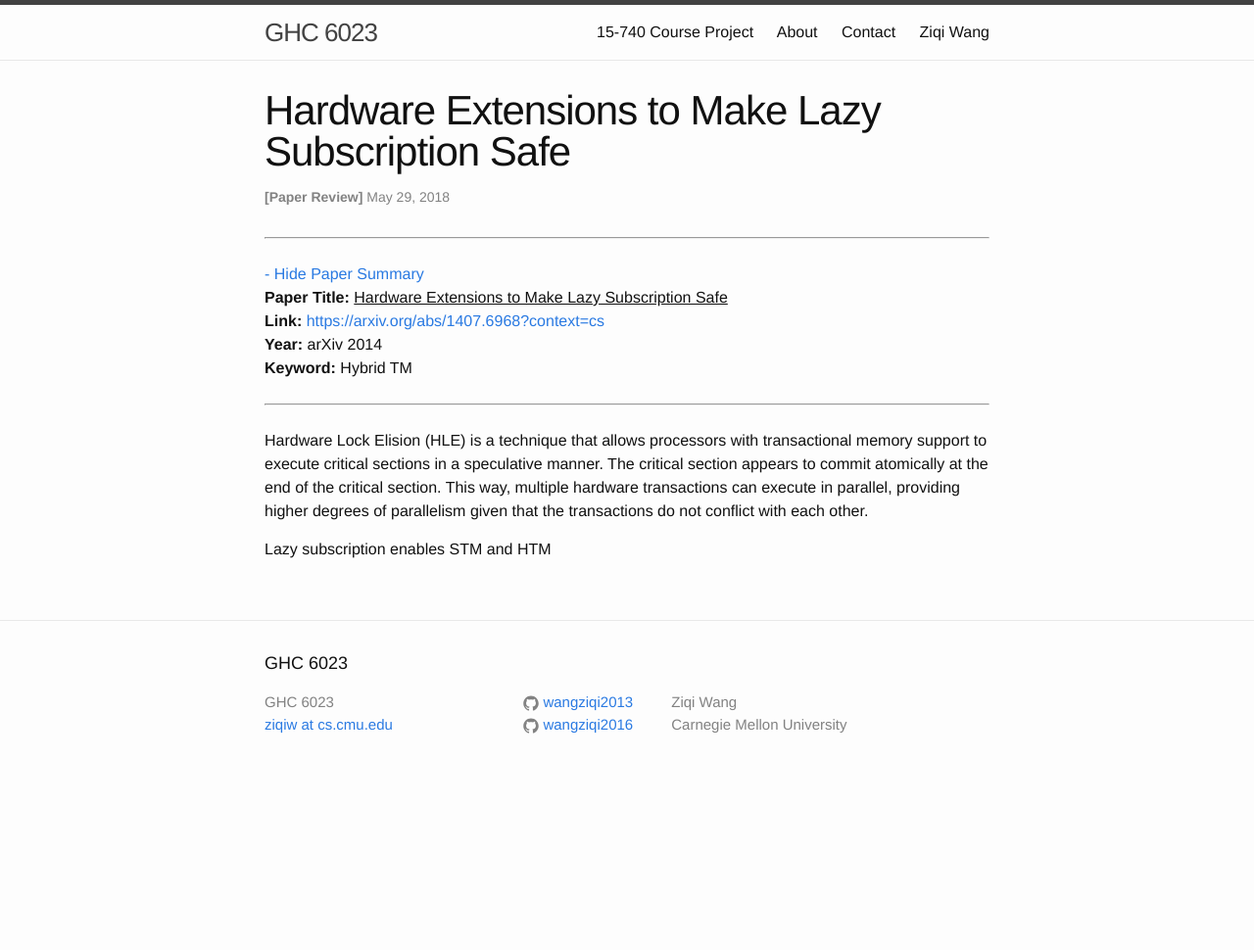
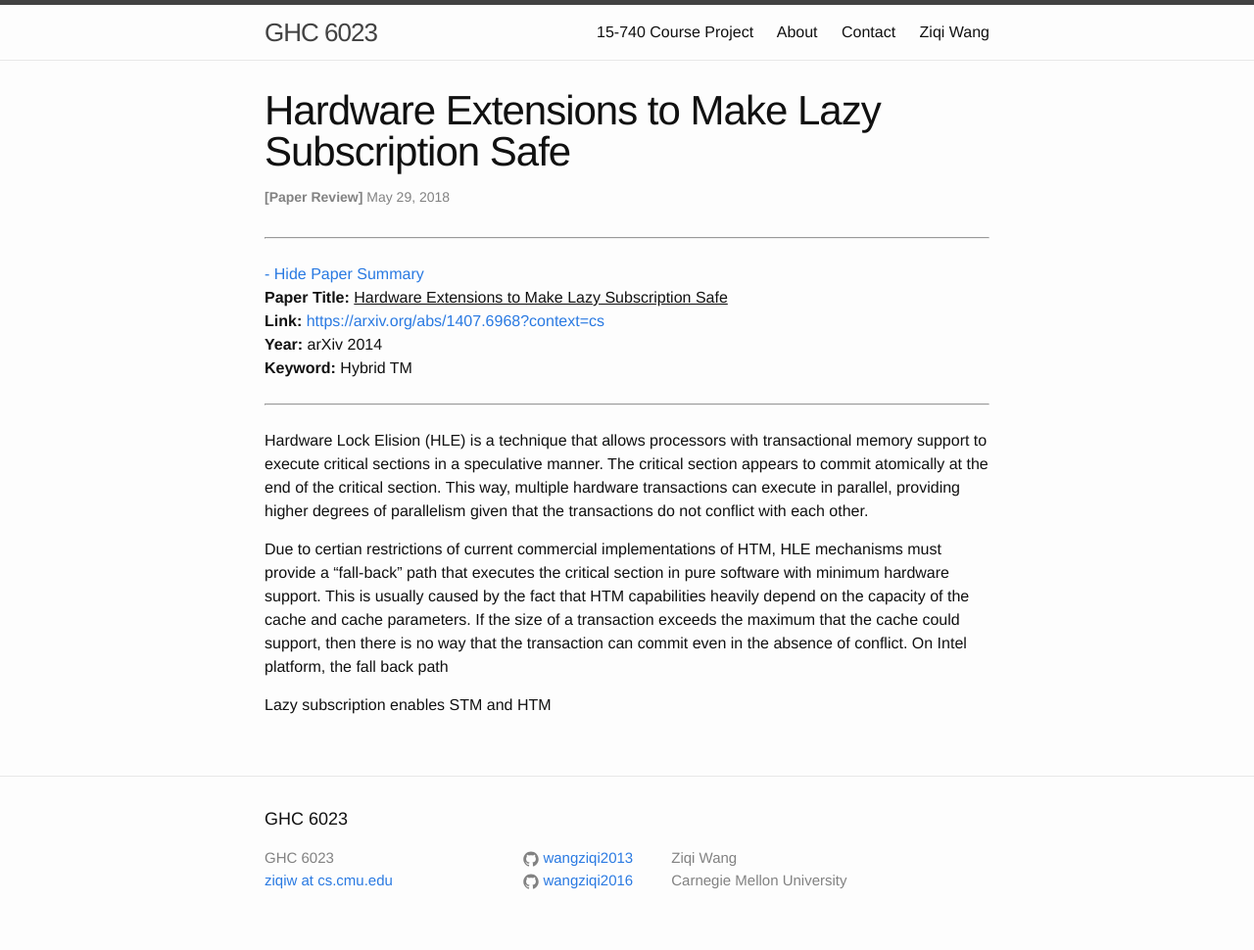
Before and after one commit to wangziqi2013/wangziqi2013.github.io, a Jekyll site: the page built from _posts/2018-05-29-Hardware-Ext-to-Make-Lazy-Sub-Safe.markdown, in a window 1280 px wide. Shown: the whole page at 98% size. Built offline with Jekyll 4.4.1, drawn with Linux system fonts in a browser that asks for light colours; before the commit the page ends 900 px from its top, so only the background shows below that.

Commit message:
Working on fall back path

```diff
--- a/_posts/2018-05-29-Hardware-Ext-to-Make-Lazy-Sub-Safe.markdown
+++ b/_posts/2018-05-29-Hardware-Ext-to-Make-Lazy-Sub-Safe.markdown
@@ -18,4 +18,10 @@ execute critical sections in a speculative manner. The critical section appears
 end of the critical section. This way, multiple hardware transactions can execute in parallel, providing higher
 degrees of parallelism given that the transactions do not conflict with each other.
 
+Due to certian restrictions of current commercial implementations of HTM, HLE mechanisms must provide a "fall-back"
+path that executes the critical section in pure software with minimum hardware support. This is usually caused by the
+fact that HTM capabilities heavily depend on the capacity of the cache and cache parameters. If the size of a transaction
+exceeds the maximum that the cache could support, then there is no way that the transaction can commit even
+in the absence of conflict. On Intel platform, the fall back path
+
 Lazy subscription enables  STM and HTM
```
